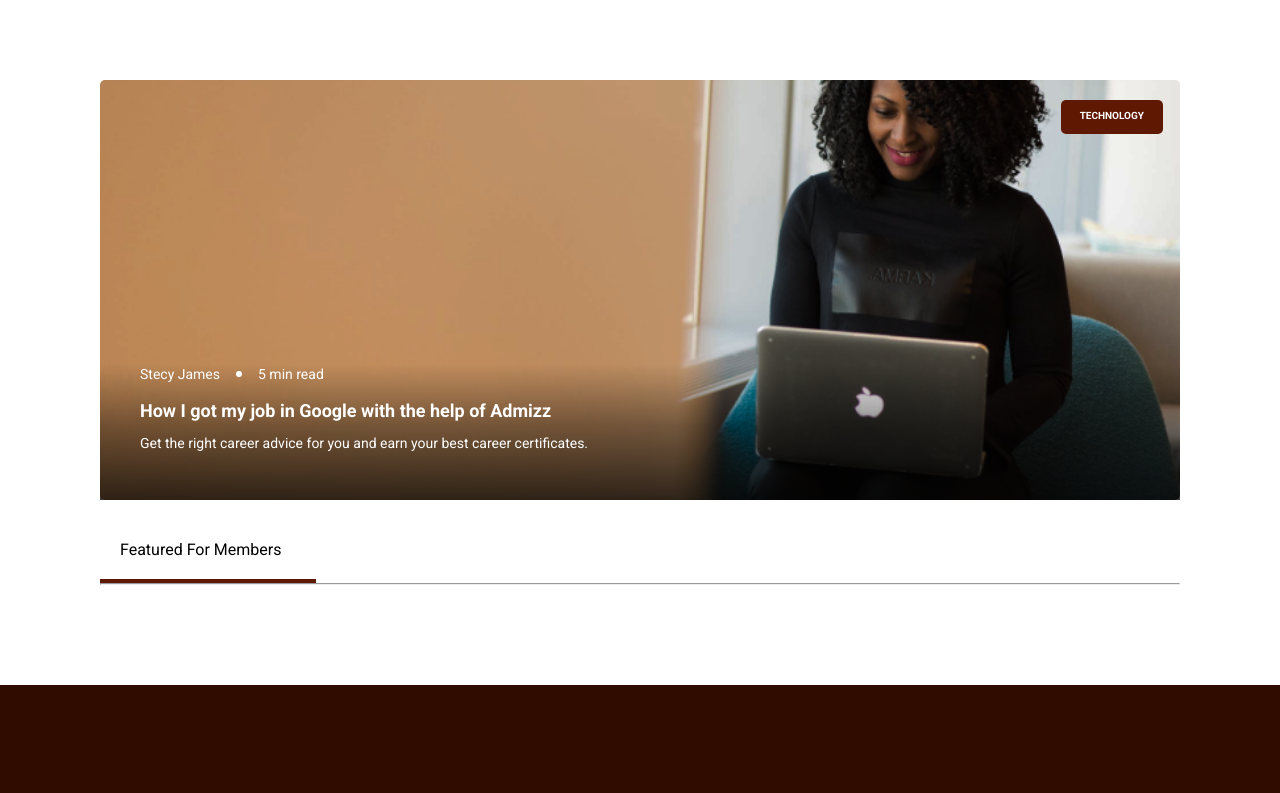
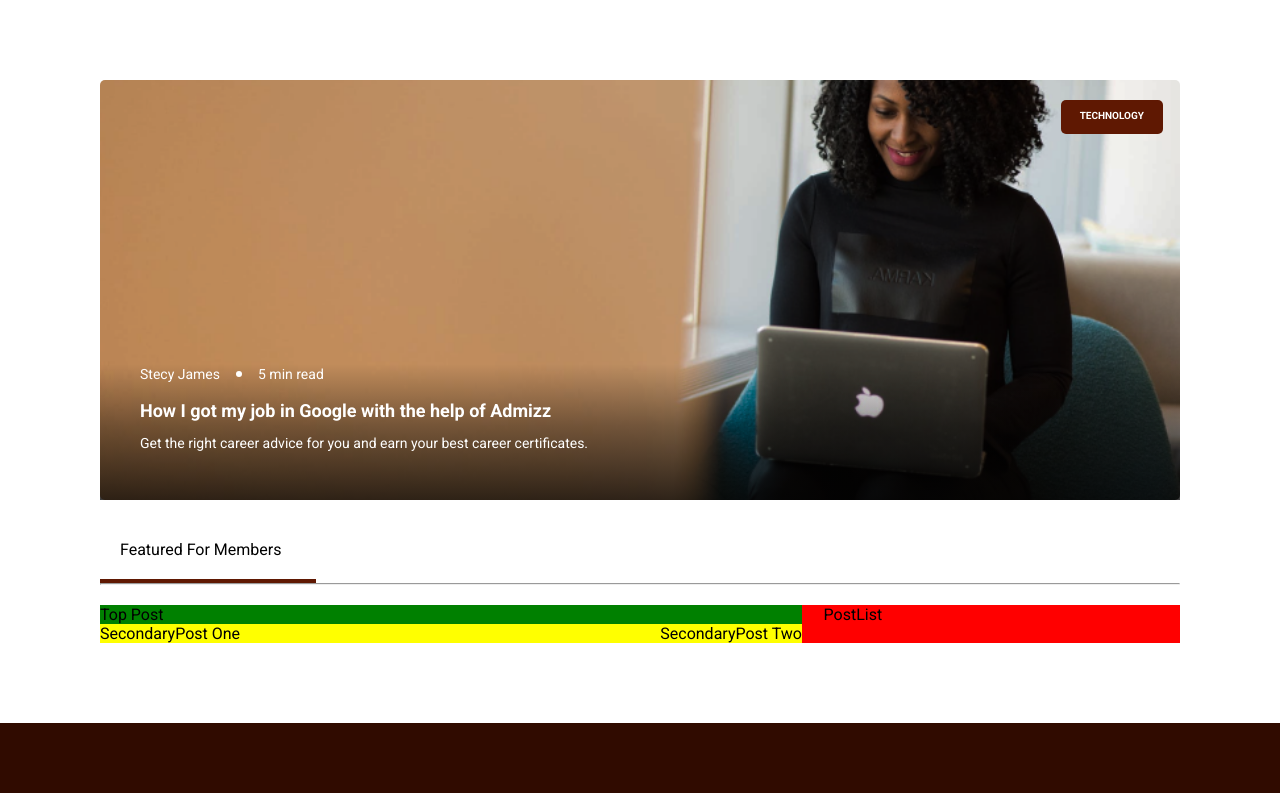
Before and after one commit to sthasadin/admizz-demo, a Next.js app: page /bloglist in a window 1280 px wide. Shown: the top 793 px of the page. Built offline with nearby package versions, Linux system fonts and the light colour scheme.

Commit message:
added frame for Featured Member in Blog List

```diff
--- /dev/null
+++ b/components/BlogListMember/index.tsx
@@ -0,0 +1,26 @@
+import React from "react";
+
+const BlogListMember = () => {
+  return (
+    <div className="blog-list-member">
+      <div className="blog-list-member__highlightPost">
+        <div className="blog-list-member__topPost">
+          Top Post
+        </div>
+        <div className="blog-list-member__secondaryPostContainer">
+          <div className="blog-list-member__secondaryPost">
+            SecondaryPost One
+          </div>
+          <div className="blog-list-member__secondaryPost">
+            SecondaryPost Two
+          </div>
+        </div>
+      </div>
+      <div className="blog-list-member__postList">
+        PostList
+      </div>
+    </div>
+  );
+};
+
+export { BlogListMember };
--- a/pages/bloglist/index.tsx
+++ b/pages/bloglist/index.tsx
@@ -5,6 +5,7 @@ import { Navbar } from "../../layouts/navbar";
 import { Topbar } from "../../layouts/topbar";
 import { BlogListBanner } from "../../components/BlogListBanner";
 import { SectionTitle } from "../../components/SectionTitle";
+import { BlogListMember } from "../../components/BlogListMember";
 
 const blogList = () => {
   return (
@@ -19,6 +20,7 @@ const blogList = () => {
         <div className="blog-list__container">
           <BlogListBanner />
           <SectionTitle title="Featured For Members" />
+          <BlogListMember />
         </div>
       </main>
       <Footer />
--- /dev/null
+++ b/styles/components/_blogListMember.scss
@@ -0,0 +1,22 @@
+.blog-list-member {
+  display: flex;
+  width: 100%;
+  background-color: red;
+  justify-content: space-between;
+  &__highlightPost {
+    width: 65%;
+    background-color: blue;
+  }
+  &__topPost {
+    background-color: green;
+  }
+  &__secondaryPostContainer {
+    display: flex;
+    justify-content: space-between;
+    background-color: yellow;
+  }
+  &__postList {
+    width: 33%;
+  }
+
+}
--- a/styles/components/_main.scss
+++ b/styles/components/_main.scss
@@ -31,3 +31,4 @@
 @import "blogDetailContent";
 @import "blogDetailMember";
 @import "sectionTitle";
+@import "blogListMember";
```
